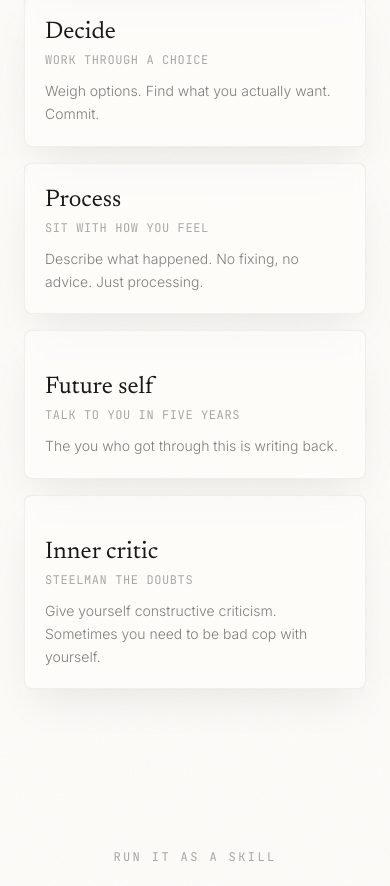
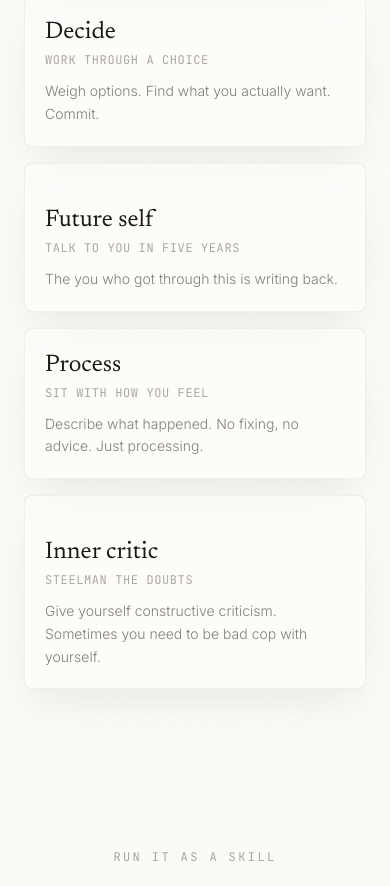
Before and after one commit to prodigalson/mirror, a Next.js app: page / in a window 390 px wide. Shown: the part 2275-3161 px from the top of the page. Built offline with nearby package versions, Linux system fonts and the light colour scheme.

Commit message:
Reorder mobile mode cards

```diff
--- a/src/app/page.tsx
+++ b/src/app/page.tsx
@@ -40,6 +40,15 @@ const steps = [
     ),
   },
 ];
+
+const mobileModeOrder: Record<string, string> = {
+  brainstorm: "order-1 md:order-none",
+  analyze: "order-2 md:order-none",
+  decide: "order-3 md:order-none",
+  future: "order-4 md:order-none",
+  process: "order-5 md:order-none",
+  critic: "order-6 md:order-none",
+};
 
 export default async function Home() {
   return (
@@ -154,7 +163,7 @@ function ModesSection() {
         {MODES.map((mode) => (
           <article
             key={mode.id}
-            className="p-5 rounded-lg bg-paper-50/50 border border-paper-300/60 backdrop-blur-sm shadow-mirror"
+            className={`${mobileModeOrder[mode.id]} p-5 rounded-lg bg-paper-50/50 border border-paper-300/60 backdrop-blur-sm shadow-mirror`}
           >
             {!["brainstorm", "decide", "process"].includes(mode.id) && (
               <div
```
